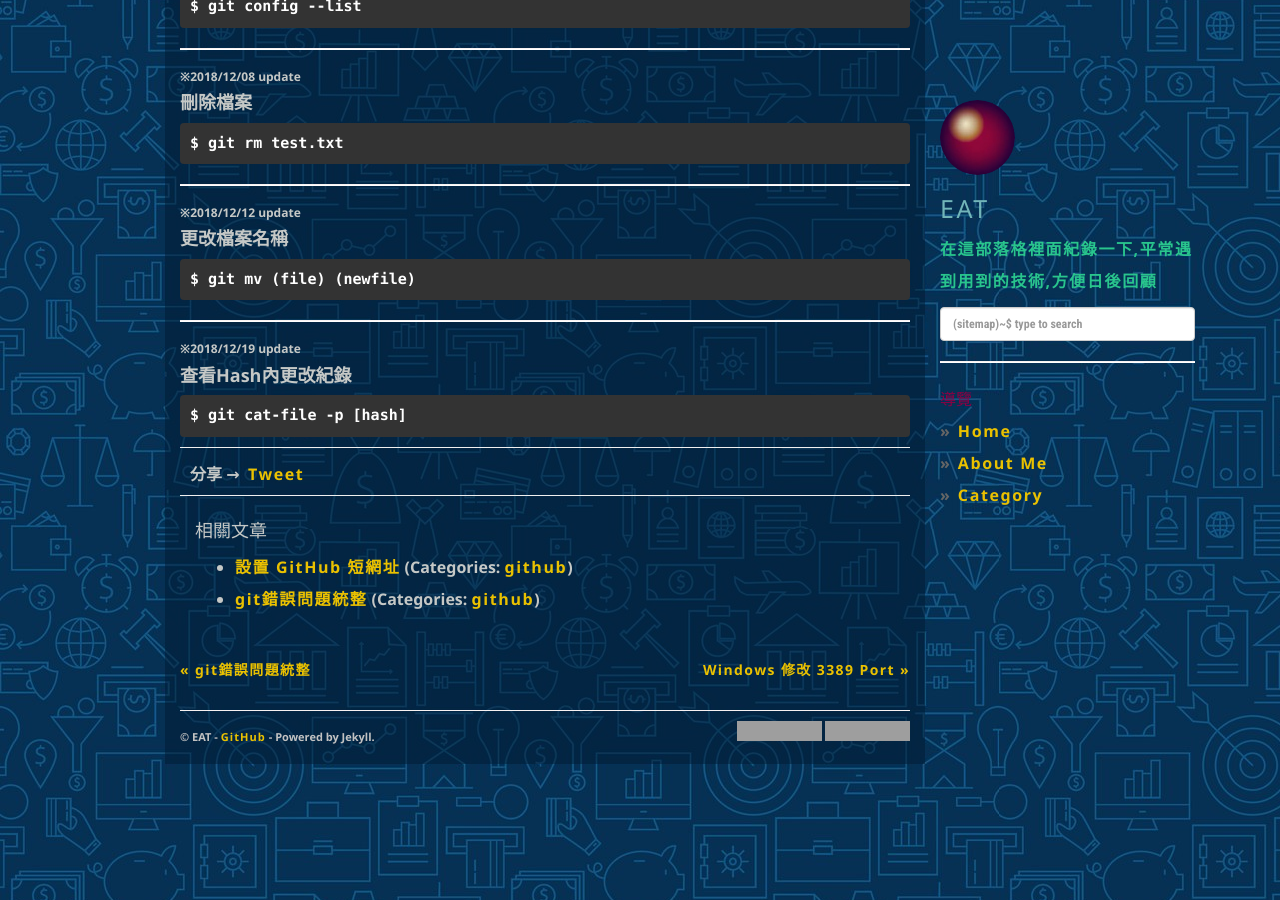
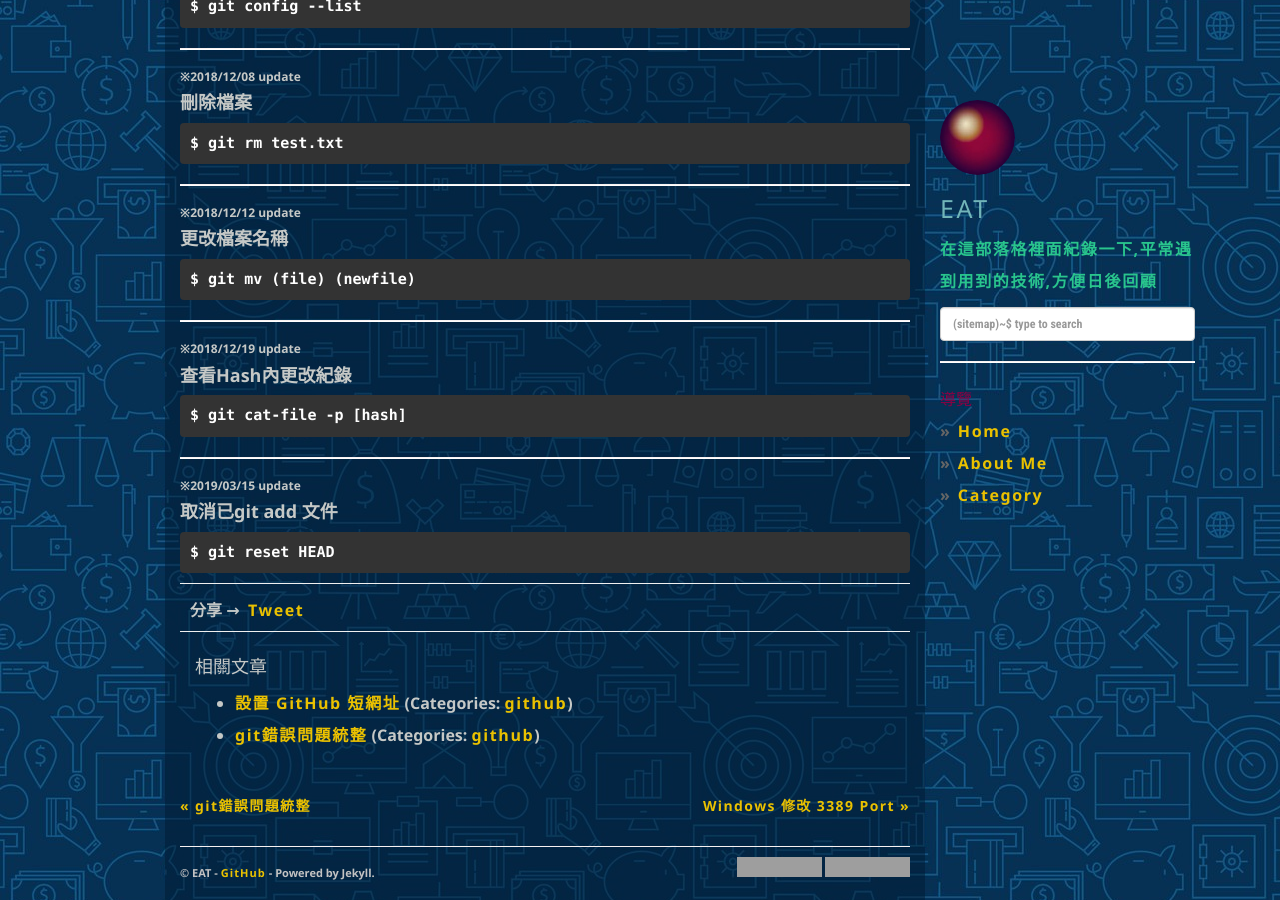
Before and after one commit to dyeat/dyeat.github.io, a Jekyll site: the page built from _posts/2018-11-25-github 常用指令.md, in a window 1280 px wide and 900 px high, scrolled down 1467 px. Built offline with Jekyll 4.4.1, drawn with Linux system fonts in a browser that asks for light colours; nearby versions of some CDN libraries; comment, search, counter and statistics services are not loaded; grey boxes are pictures that could not be loaded.

Commit message:
update post

```diff
--- a/_posts/2018-11-25-github 常用指令.md
+++ b/_posts/2018-11-25-github 常用指令.md
@@ -75,3 +75,13 @@ origin  https://github.com/dyeat/dyeat.github.io (push)</pre>
 #### **查看Hash內更改紀錄**
 
 <pre>$ git cat-file -p [hash]</pre>
+
+
+---
+
+###### **※2019/03/15 update**
+
+
+#### **取消已git add 文件**
+
+<pre>$ git reset HEAD </pre>
```
